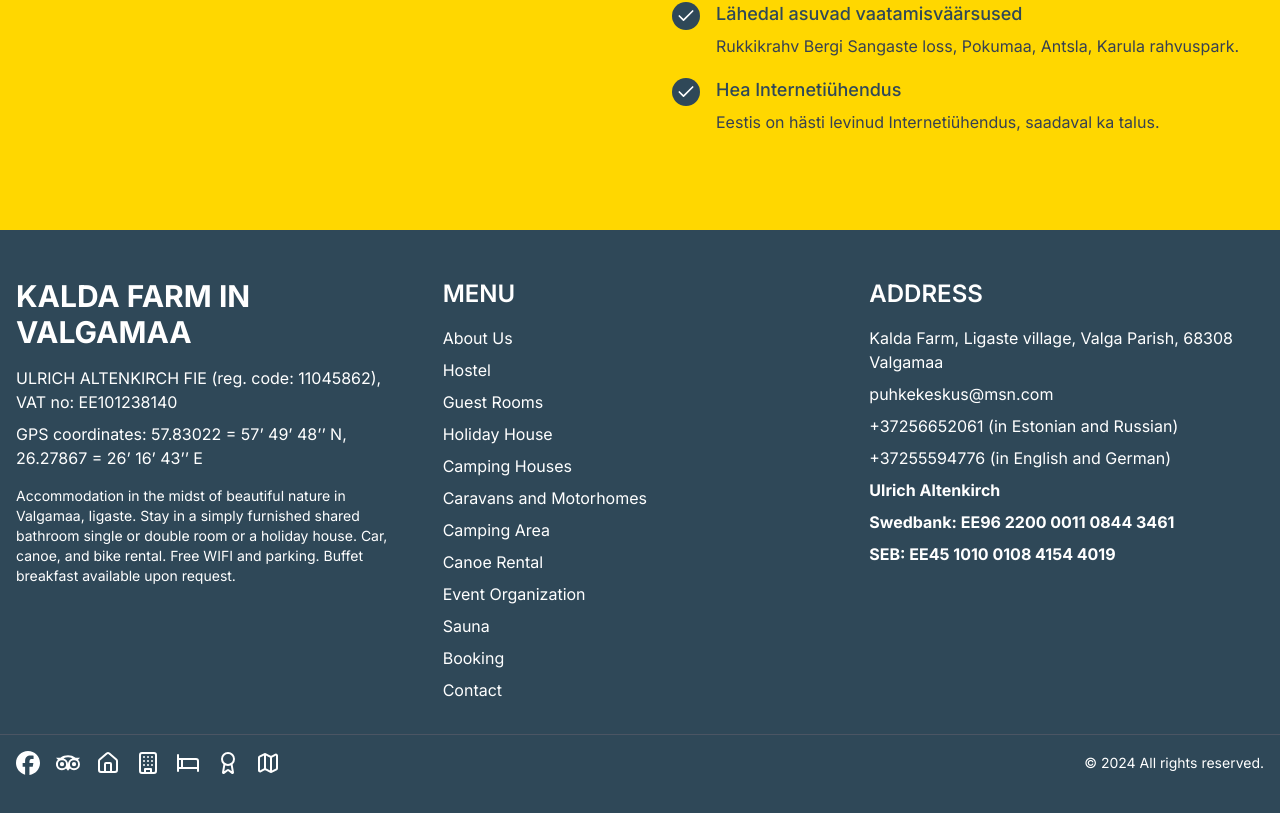
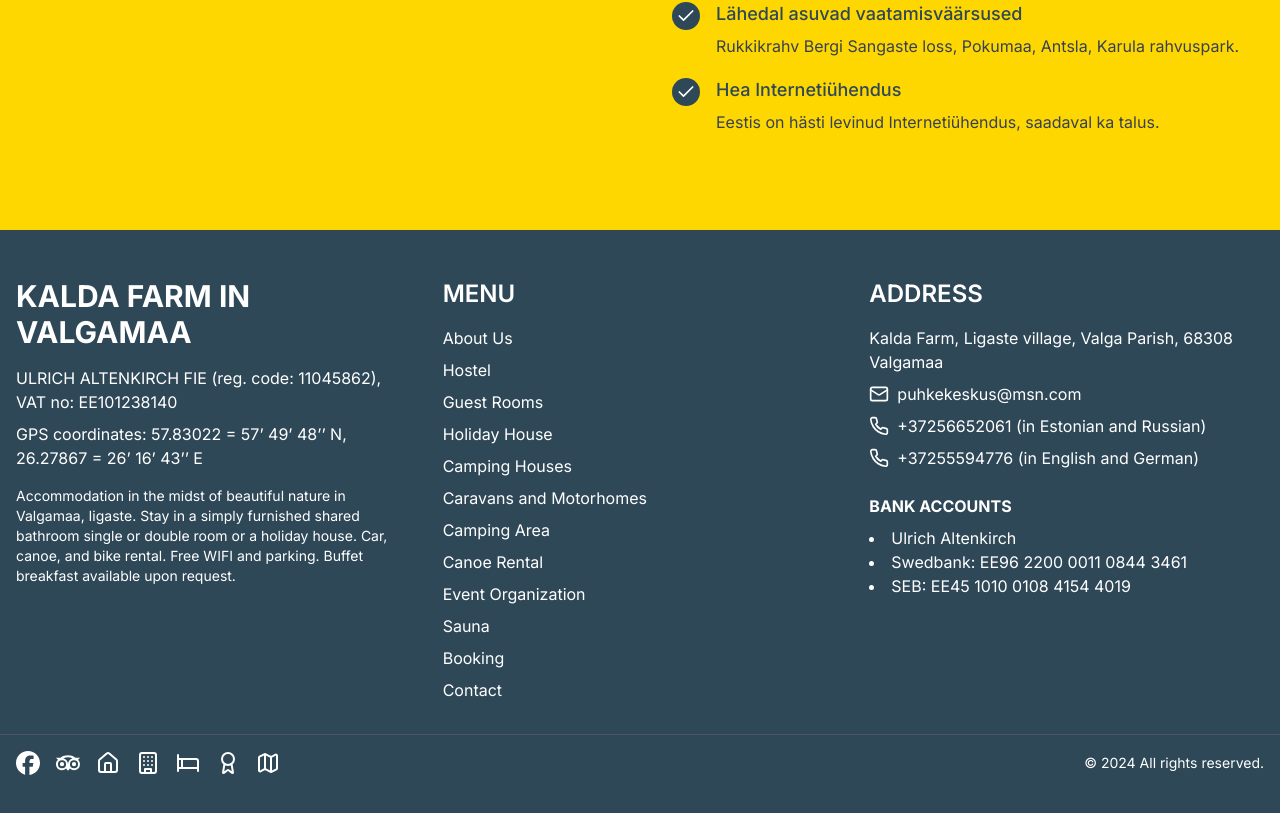
Before and after one commit to 77ccreed/kalda-next, a Next.js app: page /en in a window 1280 px wide. Shown: the part 7044-7857 px from the top of the page. Built offline with nearby package versions, Linux system fonts and the light colour scheme.

Commit message:
refactor: Update Footer component with improved text alignment and contact information layout

```diff
--- a/src/components/Footer.tsx
+++ b/src/components/Footer.tsx
@@ -3,7 +3,7 @@
 import { useTranslations } from "next-intl";
 import { usePathname } from 'next/navigation';
 import { SiFacebook, SiTripadvisor } from 'react-icons/si';
-import { Home, Building, Bed, Award, Map } from "lucide-react";
+import { Home, Building, Bed, Award, Map, Mail, Phone } from "lucide-react";
 import NavigationLink from "./NavigationLink";
 import { Tooltip, TooltipContent, TooltipProvider, TooltipTrigger } from "@/components/ui/tooltip";
 
@@ -35,7 +35,7 @@ const navigationLinks = [
 const Branding = () => {
   const t = useTranslations("Navigation");
   return (
-    <div className="flex flex-col items-center md:items-start">
+    <div className="flex flex-col items-center md:items-start text-center md:text-left">
       <h2 className="text-3xl font-bold mb-4">{t("brandingTitle")}</h2>
       <p className="mb-2">{t("brandingSubtitle1")}</p>
       <p className="mb-4">{t("brandingSubtitle2")}</p>
@@ -49,7 +49,7 @@ const Navigation = () => {
   const pathname = usePathname();
 
   return (
-    <div className="flex flex-col items-center md:items-start">
+    <div className="flex flex-col items-center md:items-start text-center md:text-left">
       <h3 className="text-2xl font-semibold mb-4">{t("navigationTitle")}</h3>
       <nav className="flex flex-col space-y-2">
         {navigationLinks.map(({ href, paths, translationKey }) => (
@@ -69,34 +69,42 @@ const Navigation = () => {
 const ContactInfo = () => {
   const t = useTranslations("Navigation");
   return (
-    <div className="flex flex-col items-center md:items-start">
+    <div className="flex flex-col items-center md:items-start text-center md:text-left">
       <h3 className="text-2xl font-semibold mb-4">{t("contactTitle")}</h3>
       <p className="mb-2">{t("address")}</p>
-      <p className="mb-2">
+      <div className="flex items-center mb-2">
+        <Mail className="w-5 h-5 mr-2" />
         <a href="mailto:puhkekeskus@msn.com" className="hover-accent" aria-label="Email us at puhkekeskus@msn.com">
           {t("email")}
         </a>
-      </p>
-      <p className="mb-2">
+      </div>
+      <div className="flex items-center mb-2">
+        <Phone className="w-5 h-5 mr-2" />
         <a href="tel:+37256652061" className="hover-accent" aria-label="Call us at +37256652061">
           {t("phone1")} ({t("phone1Language")})
         </a>
-      </p>
-      <p className="mb-2">
+      </div>
+      <div className="flex items-center mb-2">
+        <Phone className="w-5 h-5 mr-2" />
         <a href="tel:+37255594776" className="hover-accent" aria-label="Call us at +37255594776">
           {t("phone2")} ({t("phone2Language")})
         </a>
-      </p>
-      <p className="font-bold mb-2">{t("bankAccount1")}</p>
-      <p className="font-bold mb-2">{t("bankAccount2")}</p>
-      <p className="font-bold">{t("bankAccount3")}</p>
+      </div>
+      <div className="mt-4">
+        <h4 className="font-bold mb-2">{t("bankAccountTitle")}</h4>
+        <ul className="list-disc list-inside">
+          <li>{t("bankAccount1")}</li>
+          <li>{t("bankAccount2")}</li>
+          <li>{t("bankAccount3")}</li>
+        </ul>
+      </div>
     </div>
   );
 }
 
 const SocialMediaLinks = () => {
   return (
-    <div className="flex space-x-4">
+    <div className="flex justify-center md:justify-start space-x-4 mt-4 md:mt-0">
       {socialMediaLinks.map(({ href, label, Icon }) => (
         <Tooltip key={href}>
           <TooltipTrigger asChild>
@@ -125,7 +133,7 @@ const Footer = () => {
           <Navigation />
           <ContactInfo />
         </div>
-        <div className="container mx-auto px-4 mt-8 border-t border-gray-600 pt-4 flex flex-col md:flex-row justify-between items-center">
+        <div className="container mx-auto px-4 mt-8 border-t border-gray-600 pt-4 flex flex-col md:flex-row justify-between items-center text-center md:text-left">
           <SocialMediaLinks />
           <p className="mt-4 md:mt-0 text-sm">&copy; {currentYear} {t("allRightsReserved")}</p>
         </div>
```
